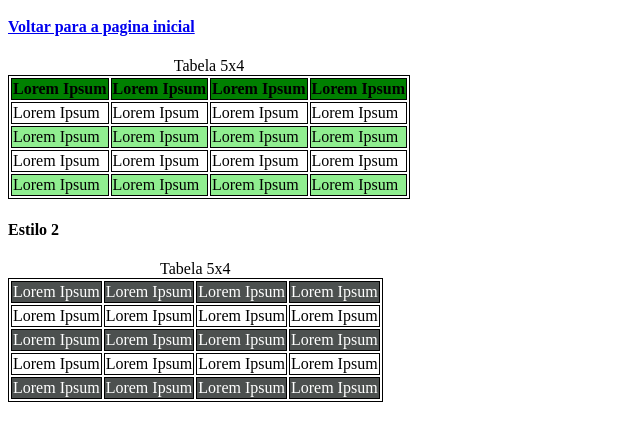
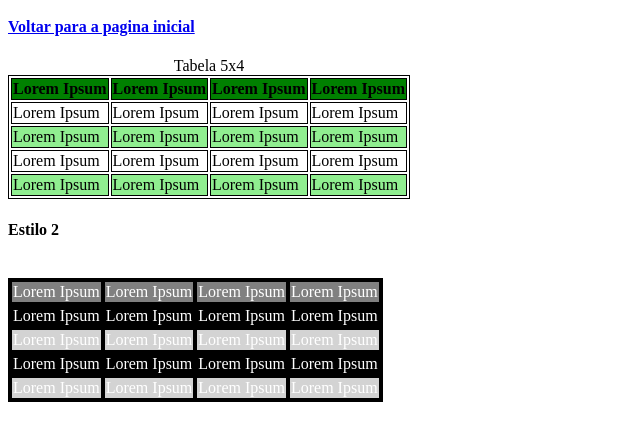
Before and after one commit to davilopes83/Web1-ifsp, a plain HTML site: page Praticando5.html in a window 1280 px wide. Shown: the part 101-542 px from the top of the page, without its empty margins (0-640 px from the left). Drawn offline with Linux system fonts and the light colour scheme.

Commit message:
terminando

```diff
--- a/Praticando5.html
+++ b/Praticando5.html
@@ -18,14 +18,16 @@
         background-color: lightgreen;
 
     }
+       .tabela2 {
+        background-color: black;
+        color:white
+       }
+       .linha2 {
+        background-color: lightgray;
+       }
 
-
-        .estilo3 tr {
-            background-color:rgb(47, 255, 168);
-        }
-        .tabela2 tr:nth-child(odd) {
-            background-color:rgb(76, 80, 79);
-            color:white;
+        .cabeçalho2 {
+            background-color: gray;
         }
 
 
@@ -86,7 +88,7 @@
         <thead>
             <caption>Tabela 5x4</caption>
         </thead>
-        <tr>
+        <tr class="cabeçalho2">
             <td>Lorem Ipsum</td>
             <td>Lorem Ipsum</td>
             <td>Lorem Ipsum</td>
@@ -98,7 +100,7 @@
             <td>Lorem Ipsum</td>
             <td>Lorem Ipsum</td>
         </tr>
-        <tr>
+        <tr class="linha2">
             <td>Lorem Ipsum</td>
             <td>Lorem Ipsum</td>
             <td>Lorem Ipsum</td>
@@ -110,7 +112,7 @@
             <td>Lorem Ipsum</td>
             <td>Lorem Ipsum</td>
         </tr>
-        <tr>
+        <tr class="linha2">
             <td>Lorem Ipsum</td>
             <td>Lorem Ipsum</td>
             <td>Lorem Ipsum</td>
```
